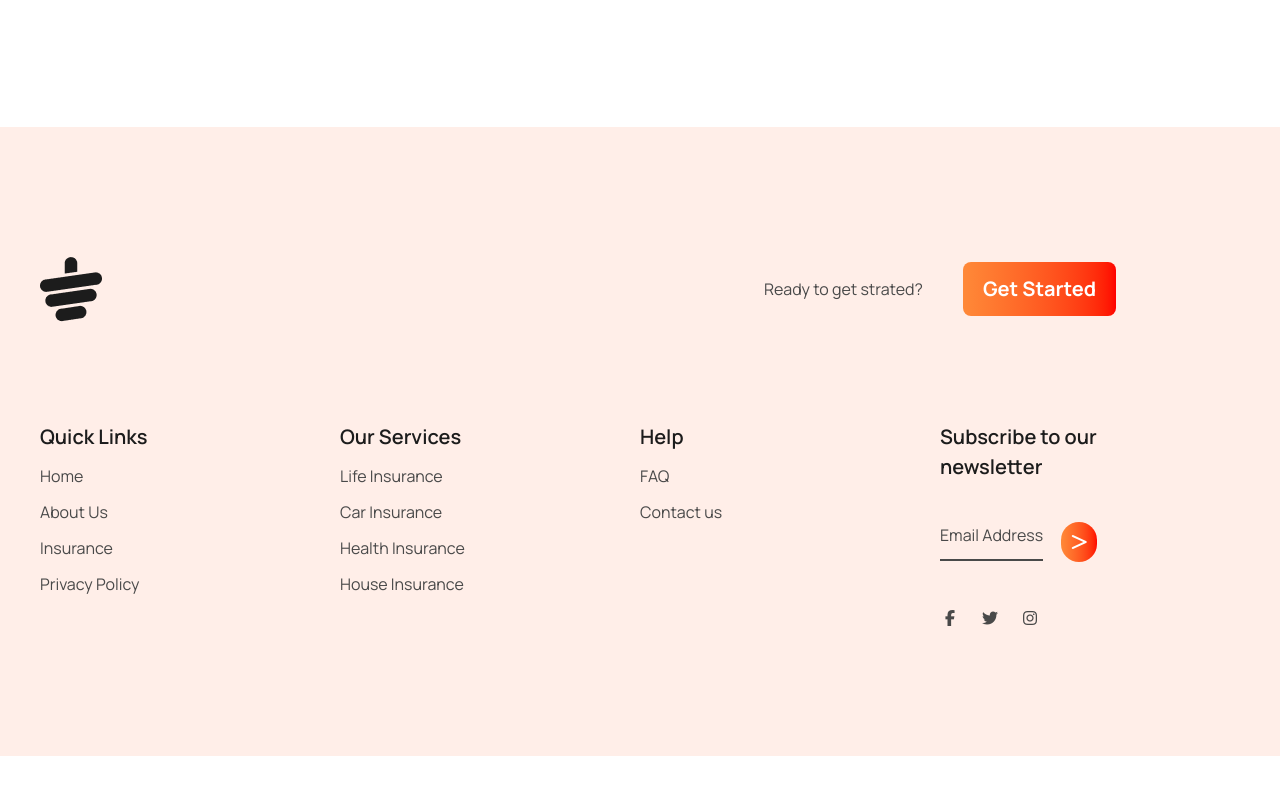
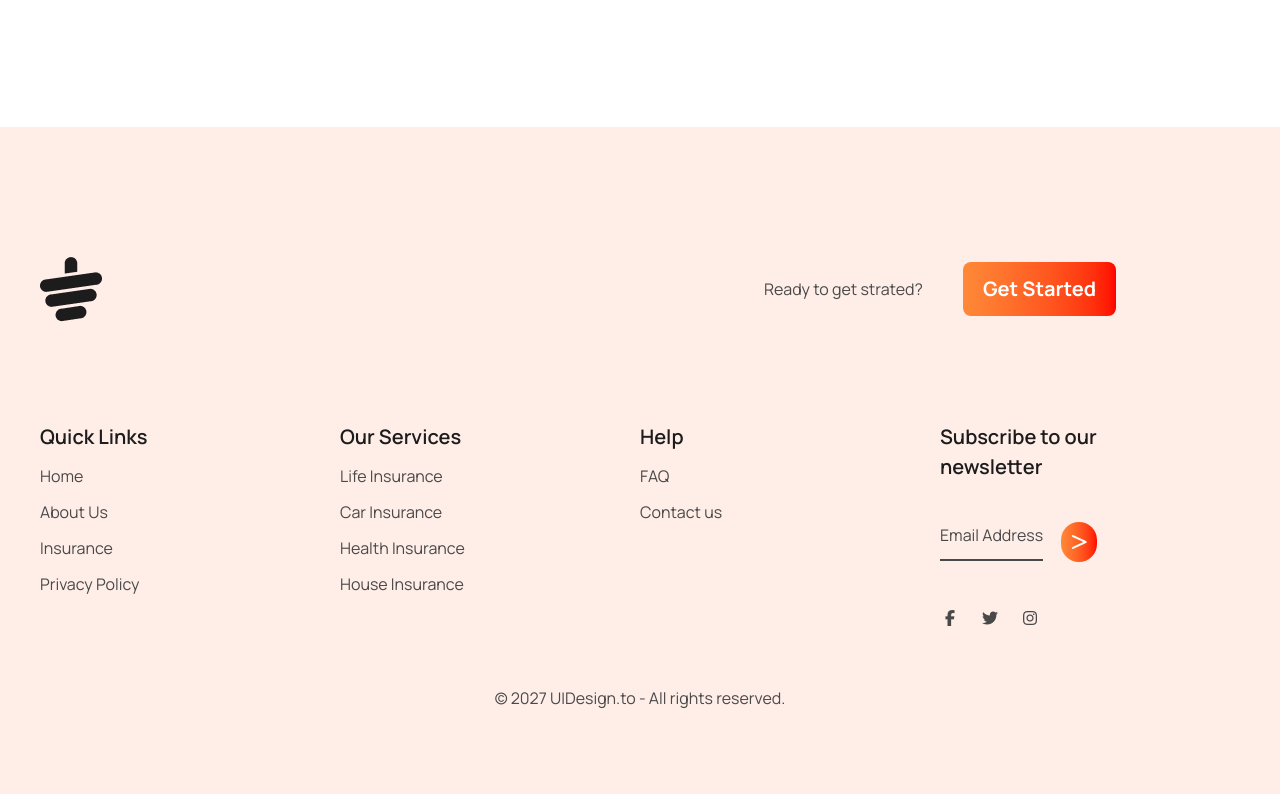
Before and after one commit to ShafiulTuhin/Tea-house, a plain HTML site: page index.html in a window 1280 px wide. Shown: the part 3627-4421 px from the top of the page. Before the commit the page ends 4383 px from the top, so only its background shows below. Drawn offline with nearby package versions, Linux system fonts and the light colour scheme.

Commit message:
Added footer copyright

```diff
--- a/index.html
+++ b/index.html
@@ -384,6 +384,9 @@
             </div>
           </div>
         </div>
+        <p class="text-[#494949] text-center mt-15">
+          © 2027 UIDesign.to - All rights reserved.
+        </p>
       </footer>
     </section>
   </body>
```
